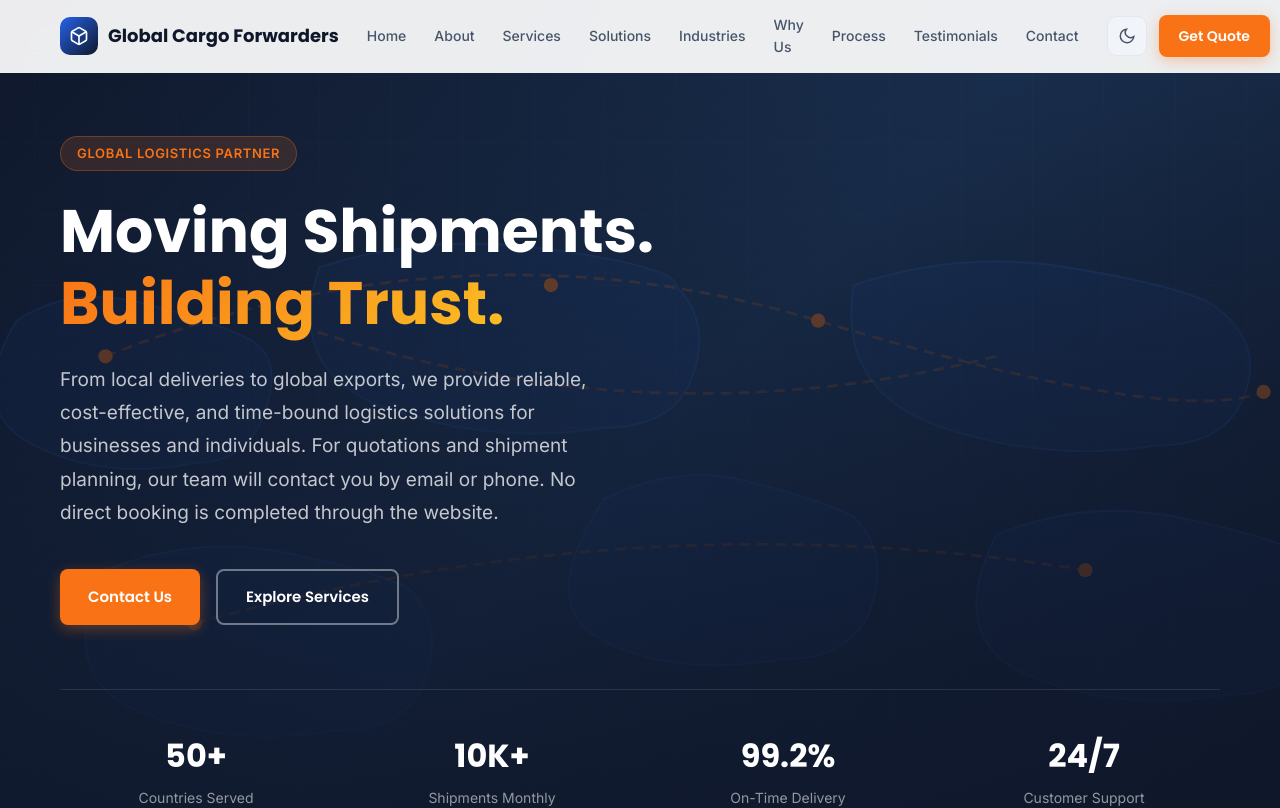
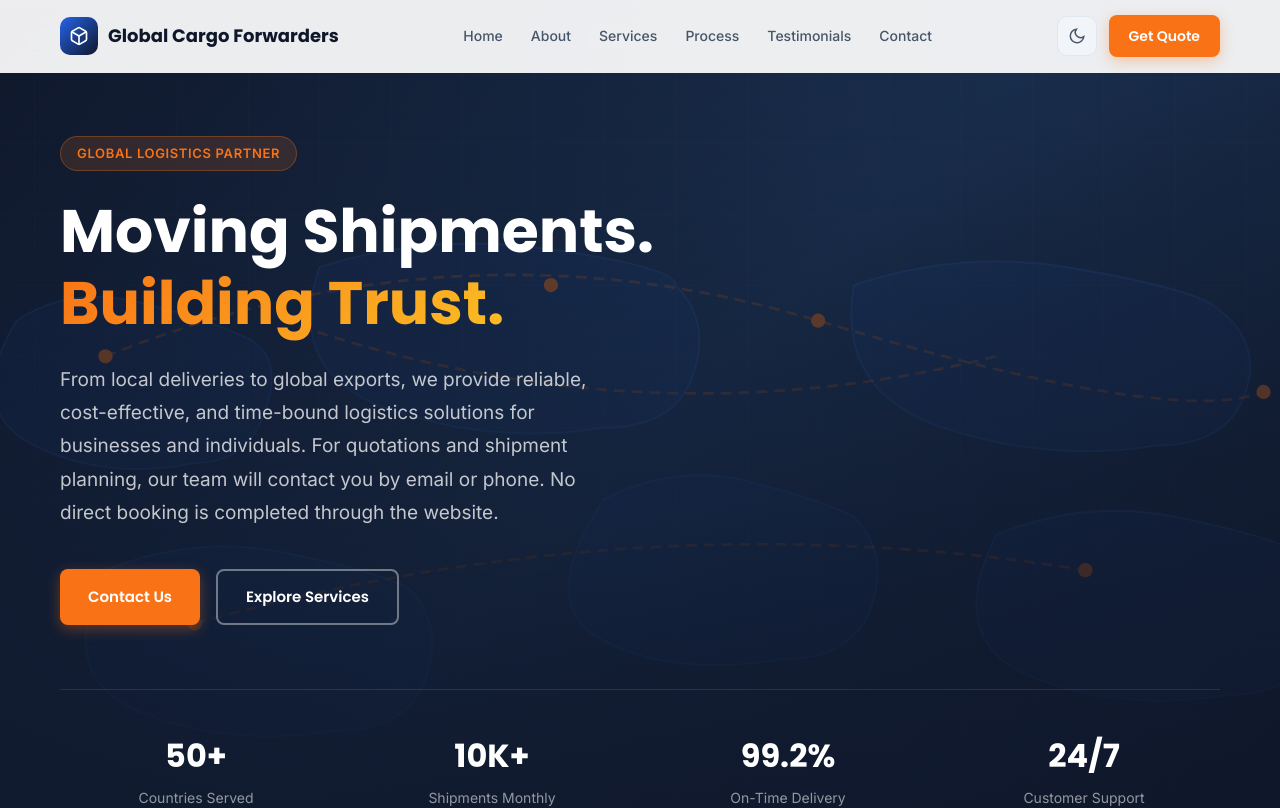
Before and after one commit to darkwolfjazz/LogisticsProject, an Angular app: page / in a window 1280 px wide. Shown: the top 808 px of the page. Built offline with nearby package versions, Linux system fonts and the light colour scheme.

Commit message:
removed content as per stakeholder requirement changes

```diff
--- a/src/app/components/header/header.component.ts
+++ b/src/app/components/header/header.component.ts
@@ -25,9 +25,6 @@ export class HeaderComponent {
     { label: 'Home', route: '/home' },
     { label: 'About', route: '/about' },
     { label: 'Services', route: '/services' },
-    { label: 'Solutions', route: '/solutions' },
-    { label: 'Industries', route: '/industries' },
-    { label: 'Why Us', route: '/why-us' },
     { label: 'Process', route: '/process' },
     { label: 'Testimonials', route: '/testimonials' },
     { label: 'Contact', route: '/contact' },
--- a/src/app/pages/home/home.component.ts
+++ b/src/app/pages/home/home.component.ts
@@ -4,9 +4,6 @@ import { ActivatedRoute } from '@angular/router';
 import { HeroComponent } from '../../sections/hero/hero.component';
 import { AboutComponent } from '../../sections/about/about.component';
 import { ServicesComponent } from '../../sections/services/services.component';
-import { BusinessSolutionsComponent } from '../../sections/business-solutions/business-solutions.component';
-import { IndustriesComponent } from '../../sections/industries/industries.component';
-import { WhyChooseUsComponent } from '../../sections/why-choose-us/why-choose-us.component';
 import { ProcessComponent } from '../../sections/process/process.component';
 import { TestimonialsComponent } from '../../sections/testimonials/testimonials.component';
 import { ContactComponent } from '../../sections/contact/contact.component';
@@ -18,9 +15,6 @@ import { ContactComponent } from '../../sections/contact/contact.component';
     HeroComponent,
     AboutComponent,
     ServicesComponent,
-    BusinessSolutionsComponent,
-    IndustriesComponent,
-    WhyChooseUsComponent,
     ProcessComponent,
     TestimonialsComponent,
     ContactComponent,
@@ -29,12 +23,9 @@ import { ContactComponent } from '../../sections/contact/contact.component';
     <app-hero />
     <app-about />
     <app-services />
-    <app-business-solutions />
-    <app-industries />
-    <app-why-choose-us />
+    <app-contact />
     <app-process />
     <app-testimonials />
-    <app-contact />
   `,
 })
 export class HomeComponent implements AfterViewInit {
```
